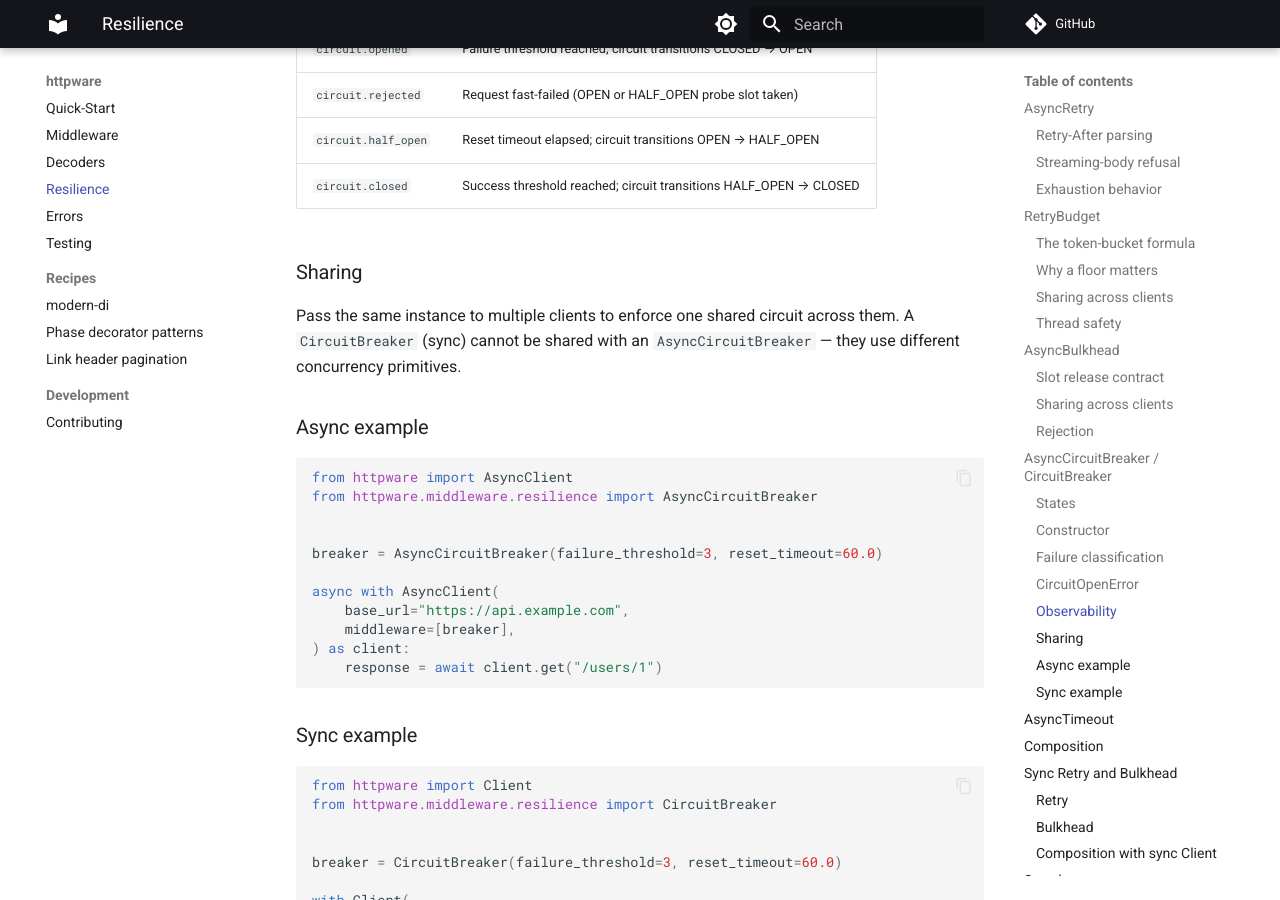
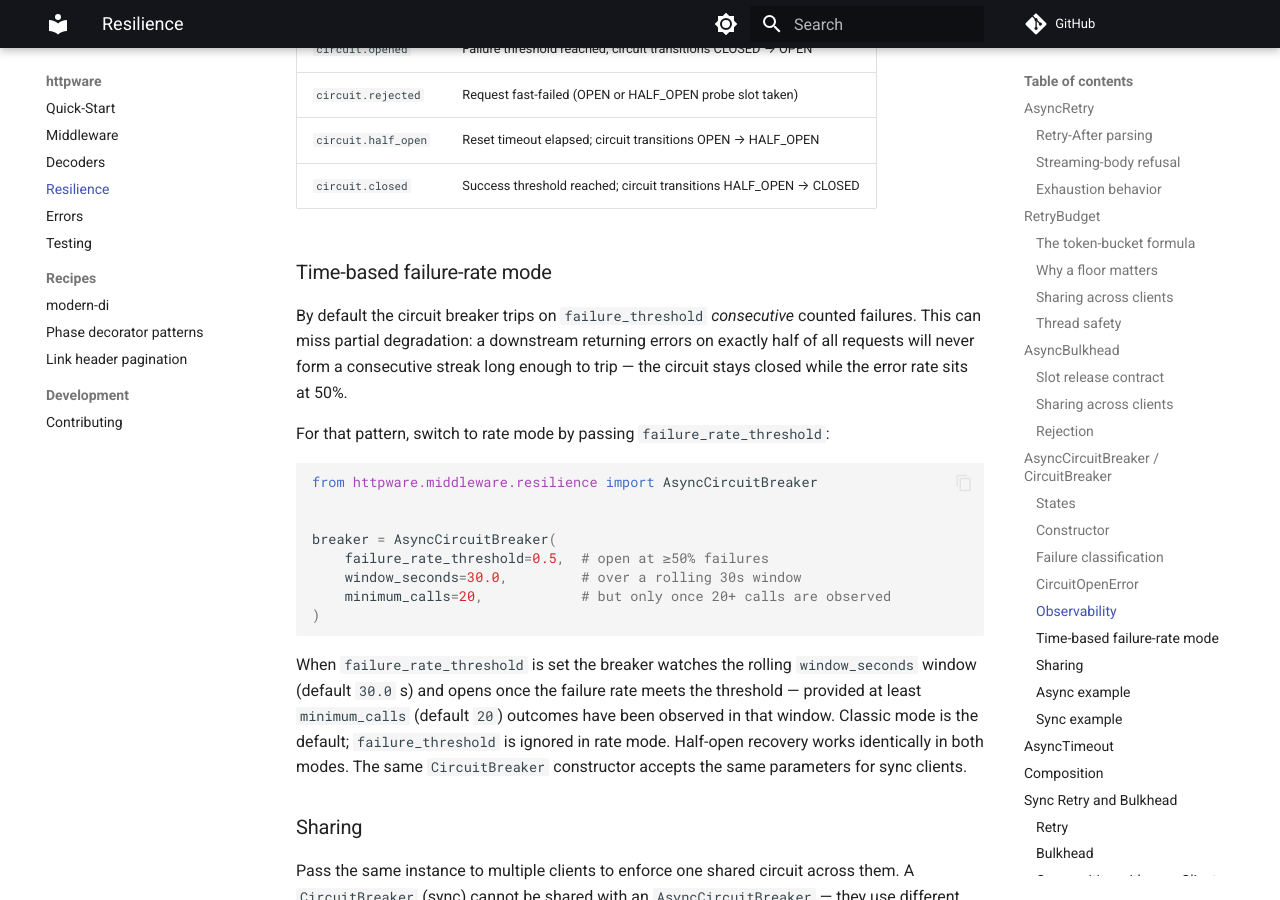
Before and after one commit to modern-python/httpware, an MkDocs documentation site: the page built from docs/resilience.md, in a window 1280 px wide and 900 px high, scrolled down 6268 px. Built offline with MkDocs 1.6.1 and Material for MkDocs 9.7.7, drawn with Linux system fonts in a browser that asks for light colours; comment, search, counter and statistics services are not loaded.

Commit message:
docs(circuit-breaker): document rate mode; 0.13.0 release notes
Co-Authored-By: Claude Opus 4.8 (1M context) <noreply@anthropic.com>

````diff
--- a/docs/resilience.md
+++ b/docs/resilience.md
@@ -191,6 +191,25 @@ Emitted on logger `httpware.circuit_breaker`:
 | `circuit.half_open` | Reset timeout elapsed; circuit transitions OPEN → HALF_OPEN |
 | `circuit.closed` | Success threshold reached; circuit transitions HALF_OPEN → CLOSED |
 
+### Time-based failure-rate mode
+
+By default the circuit breaker trips on `failure_threshold` *consecutive* counted failures. This can miss partial degradation: a downstream returning errors on exactly half of all requests will never form a consecutive streak long enough to trip — the circuit stays closed while the error rate sits at 50%.
+
+For that pattern, switch to rate mode by passing `failure_rate_threshold`:
+
+```python
+from httpware.middleware.resilience import AsyncCircuitBreaker
+
+
+breaker = AsyncCircuitBreaker(
+    failure_rate_threshold=0.5,  # open at ≥50% failures
+    window_seconds=30.0,         # over a rolling 30s window
+    minimum_calls=20,            # but only once 20+ calls are observed
+)
+```
+
+When `failure_rate_threshold` is set the breaker watches the rolling `window_seconds` window (default `30.0` s) and opens once the failure rate meets the threshold — provided at least `minimum_calls` (default `20`) outcomes have been observed in that window. Classic mode is the default; `failure_threshold` is ignored in rate mode. Half-open recovery works identically in both modes. The same `CircuitBreaker` constructor accepts the same parameters for sync clients.
+
 ### Sharing
 
 Pass the same instance to multiple clients to enforce one shared circuit across them. A `CircuitBreaker` (sync) cannot be shared with an `AsyncCircuitBreaker` — they use different concurrency primitives.
````
Also changed, not shown: architecture/resilience.md (+2 -0 lines), planning/releases/0.13.0.md (added, +76 -0 lines).
